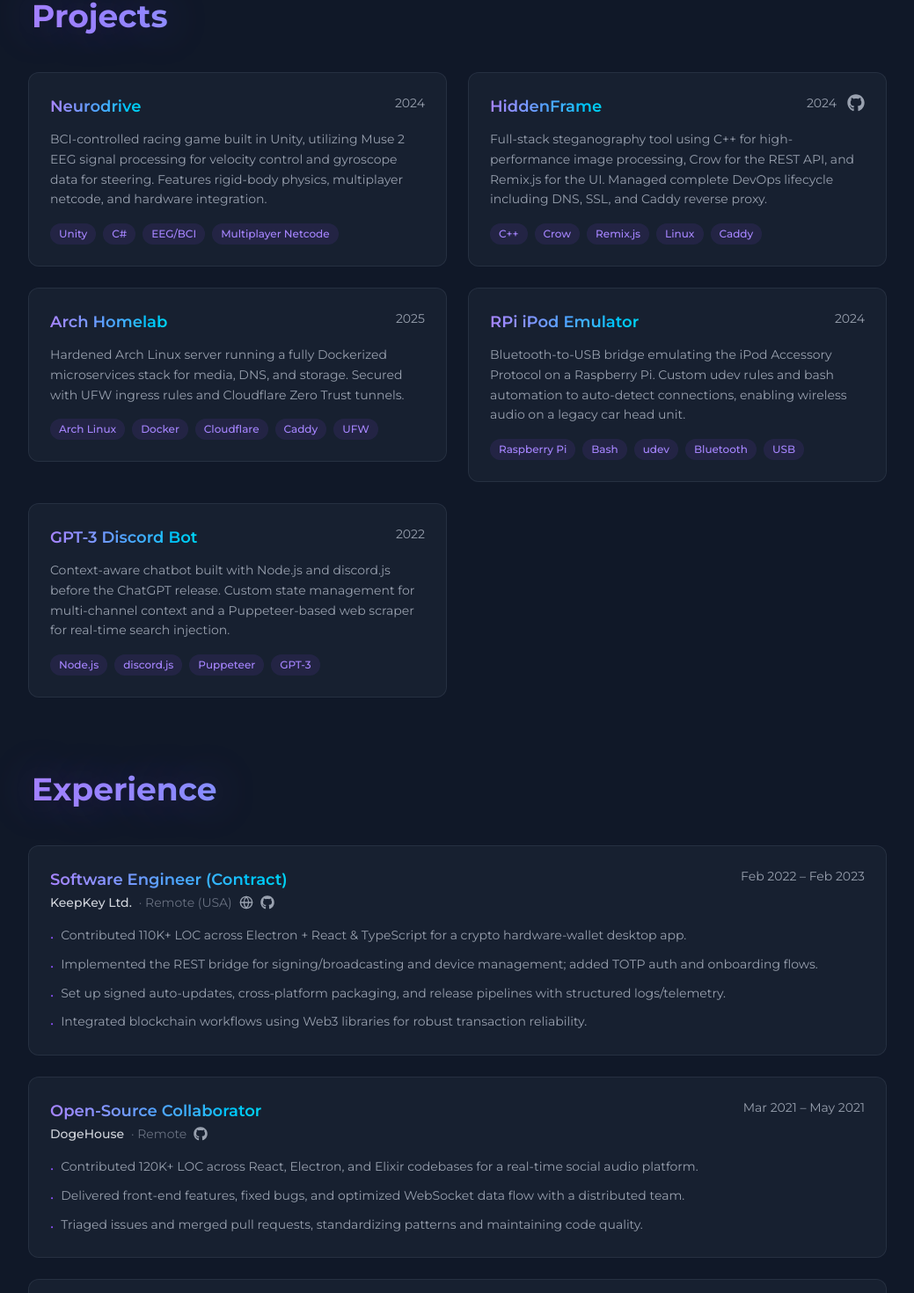
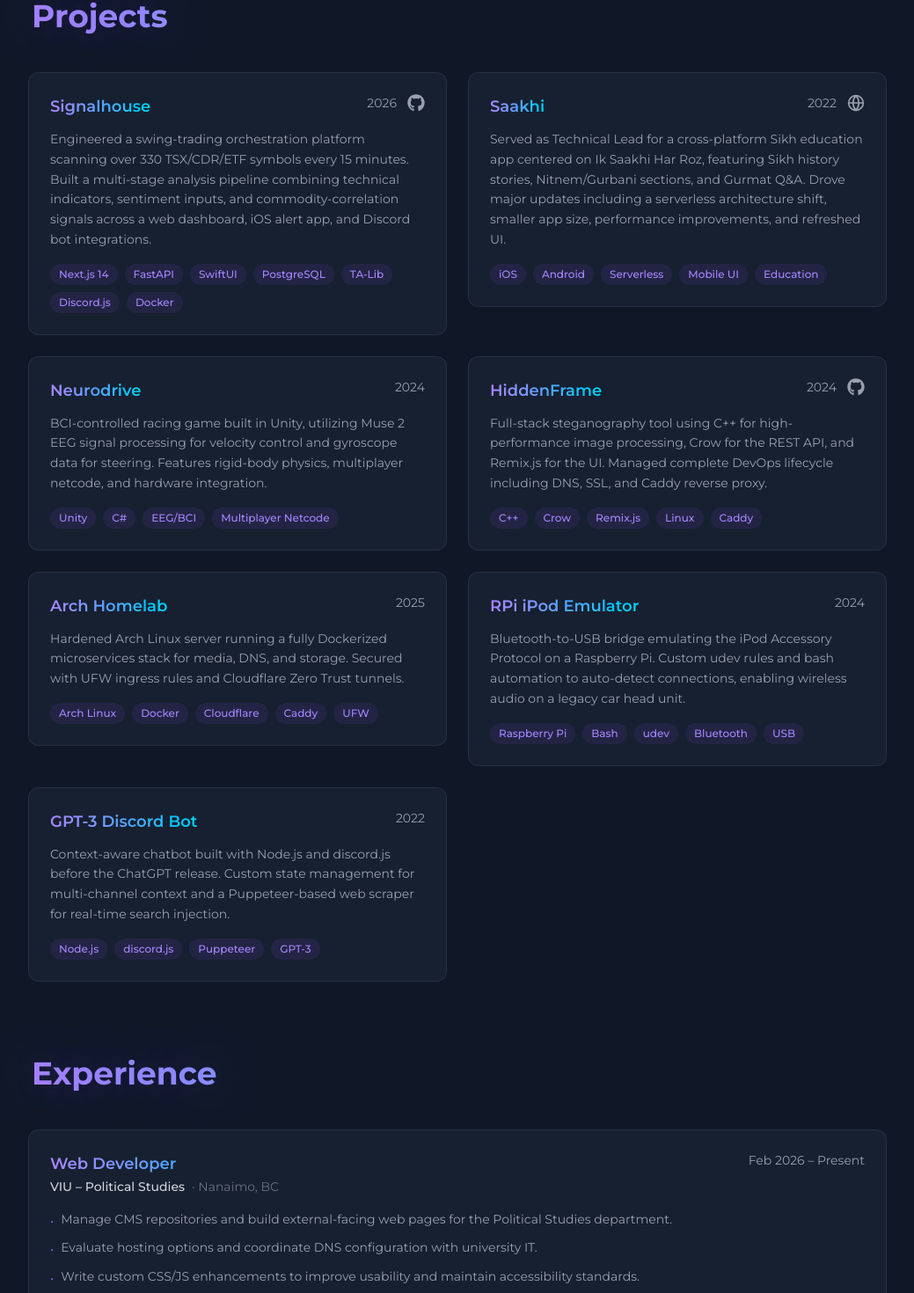
Before and after one commit to amitojsingh366/amitoj.net, a Next.js app: page / in a window 1280 px wide. Shown: the part 846-2316 px from the top of the page at 88% size, without its empty margins (120-1159 px from the left). Built offline with nearby package versions, Linux system fonts and the light colour scheme; no server answers.

Commit message:
Add Political Studies role and new project links
Co-authored-by: Amitoj Singh <amitoj@amitoj.net>

```diff
--- a/src/components/ProjectCard.tsx
+++ b/src/components/ProjectCard.tsx
@@ -1,5 +1,6 @@
 import { FaGithub } from "react-icons/fa";
 import type { Project } from "@/data/projects";
+import { FiGlobe } from "react-icons/fi";
 
 const gradientClasses =
   "text-transparent bg-clip-text bg-gradient-to-r from-violet-400 via-blue-400 to-cyan-400";
@@ -26,6 +27,17 @@ export function ProjectCard({ project }: { project: Project }) {
               <FaGithub className="w-5 h-5" />
             </a>
           )}
+          {project.link && (
+            <a
+              href={project.link}
+              target="_blank"
+              rel="noopener noreferrer"
+              className="text-gray-400 hover:text-gray-900 dark:hover:text-white transition-colors"
+              title={`Visit ${project.name}`}
+            >
+              <FiGlobe className="w-5 h-5" />
+            </a>
+          )}
         </div>
       </div>
 
--- a/src/data/experience.ts
+++ b/src/data/experience.ts
@@ -9,6 +9,17 @@ export interface Experience {
 }
 
 export const experiences: Experience[] = [
+  {
+    role: "Web Developer",
+    company: "VIU – Political Studies",
+    location: "Nanaimo, BC",
+    period: "Feb 2026 – Present",
+    bullets: [
+      "Manage CMS repositories and build external-facing web pages for the Political Studies department.",
+      "Evaluate hosting options and coordinate DNS configuration with university IT.",
+      "Write custom CSS/JS enhancements to improve usability and maintain accessibility standards.",
+    ],
+  },
   {
     role: "Software Engineer (Contract)",
     company: "KeepKey Ltd.",
--- a/src/data/projects.ts
+++ b/src/data/projects.ts
@@ -8,6 +8,30 @@ export interface Project {
 }
 
 export const projects: Project[] = [
+  {
+    name: "Signalhouse",
+    year: 2026,
+    description:
+      "Engineered a swing-trading orchestration platform scanning over 330 TSX/CDR/ETF symbols every 15 minutes. Built a multi-stage analysis pipeline combining technical indicators, sentiment inputs, and commodity-correlation signals across a web dashboard, iOS alert app, and Discord bot integrations.",
+    tech: [
+      "Next.js 14",
+      "FastAPI",
+      "SwiftUI",
+      "PostgreSQL",
+      "TA-Lib",
+      "Discord.js",
+      "Docker",
+    ],
+    github: "https://github.com/amitojsingh366/signalhouse",
+  },
+  {
+    name: "Saakhi",
+    year: 2022,
+    description:
+      "Served as Technical Lead for a cross-platform Sikh education app centered on Ik Saakhi Har Roz, featuring Sikh history stories, Nitnem/Gurbani sections, and Gurmat Q&A. Drove major updates including a serverless architecture shift, smaller app size, performance improvements, and refreshed UI.",
+    tech: ["iOS", "Android", "Serverless", "Mobile UI", "Education"],
+    link: "https://www.sikhsaakhi.com/download",
+  },
   {
     name: "Neurodrive",
     year: 2024,
```
